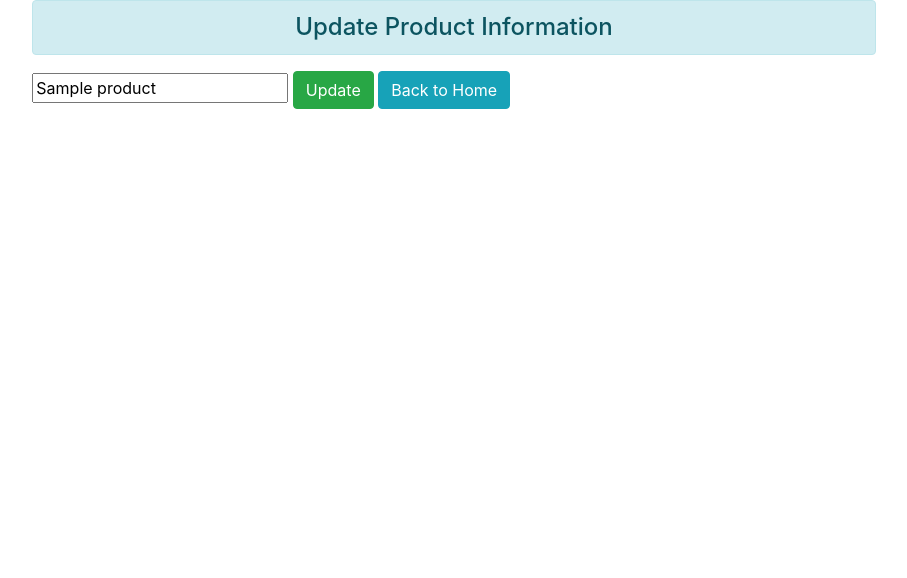
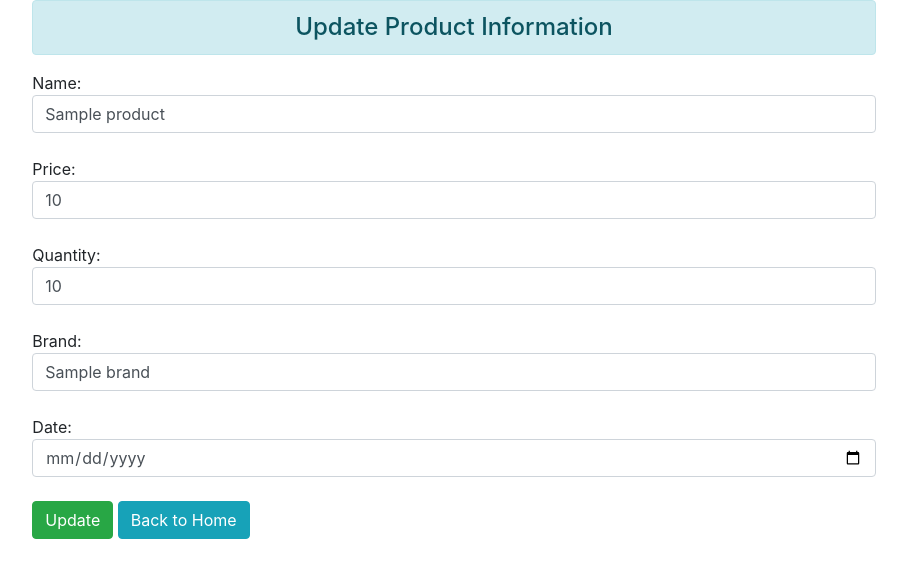
Before and after one commit to samratiam/Inventory-Management-System, a Flask app: template templates/update.html in a window 1280 px wide. Shown: the top 578 px of the page, without its empty margins (186-1093 px from the left). Run offline with Flask 2, Linux system fonts and the light colour scheme; the template is opened without the code that fills it: most values are stand-ins (such as "Sample title", 1, 10 or a date in 2020); parts of the project's set-up code (start-up, migrations or seed data) failed here and were passed over; some libraries are stand-ins or nearby versions.

Commit message:
Fix update of product

```diff
--- a/app.py
+++ b/app.py
@@ -65,11 +65,13 @@ def deleteData(oid):
 
 @app.route('/updateData/<oid>/',methods=['GET','POST'])
 def updateData(oid):
-    productCollection = mongo.db.product
-    product = productCollection.find_one({'oid':ObjectId(oid)})
-    updatedName = request.form.get('product_name')
-    productCollection.update_one({"_id":ObjectId(oid)}, {"$set" : {'name' : updatedName}})
-    return render_template('update.html',product=product)
+    if request.method=='POST':
+        productCollection = mongo.db.product
+        product = productCollection.find_one({'_id':ObjectId(oid)})
+        updatedName = request.form.get('product_name')
+
+        productCollection.update_one({"_id":ObjectId(oid)}, {"$set" : {'name' : updatedName}})
+        return render_template('update.html',product=product)
     # return redirect(url_for('index'))
 
 
--- a/templates/update.html
+++ b/templates/update.html
@@ -9,7 +9,37 @@
 	<div class="col-sm-8 offset-2">
 		<h4 class="text-center alert alert-info">Update Product Information</h4>
 		<form action="{{url_for('updateData',oid=product._id)}}" method="post">
-			<input type="text" name="product_name" value="{{product.name}}" />
+			Name:<input
+				type="text"
+				name="product_name"
+				value="{{product.name}}"
+				class="form-control"
+			/>
+			<br />
+			Price:<input
+				type="number"
+				name="price"
+				class="form-control"
+				value="{{product.price}}"
+			/><br />
+			Quantity:<input
+				type="number"
+				name="quantity"
+				class="form-control"
+				value="{{product.quantity}}"
+			/><br />
+			Brand:<input
+				type="text"
+				name="brand"
+				class="form-control"
+				value="{{product.brand}}"
+			/><br />
+			Date:<input
+				type="date"
+				name="date"
+				class="form-control"
+				value="{{product.date}}"
+			/><br />
 			<input type="submit" class="btn btn-success" value="Update" />
 			<a href="/dashboard" class="btn btn-info">Back to Home</a>
 		</form>
```
